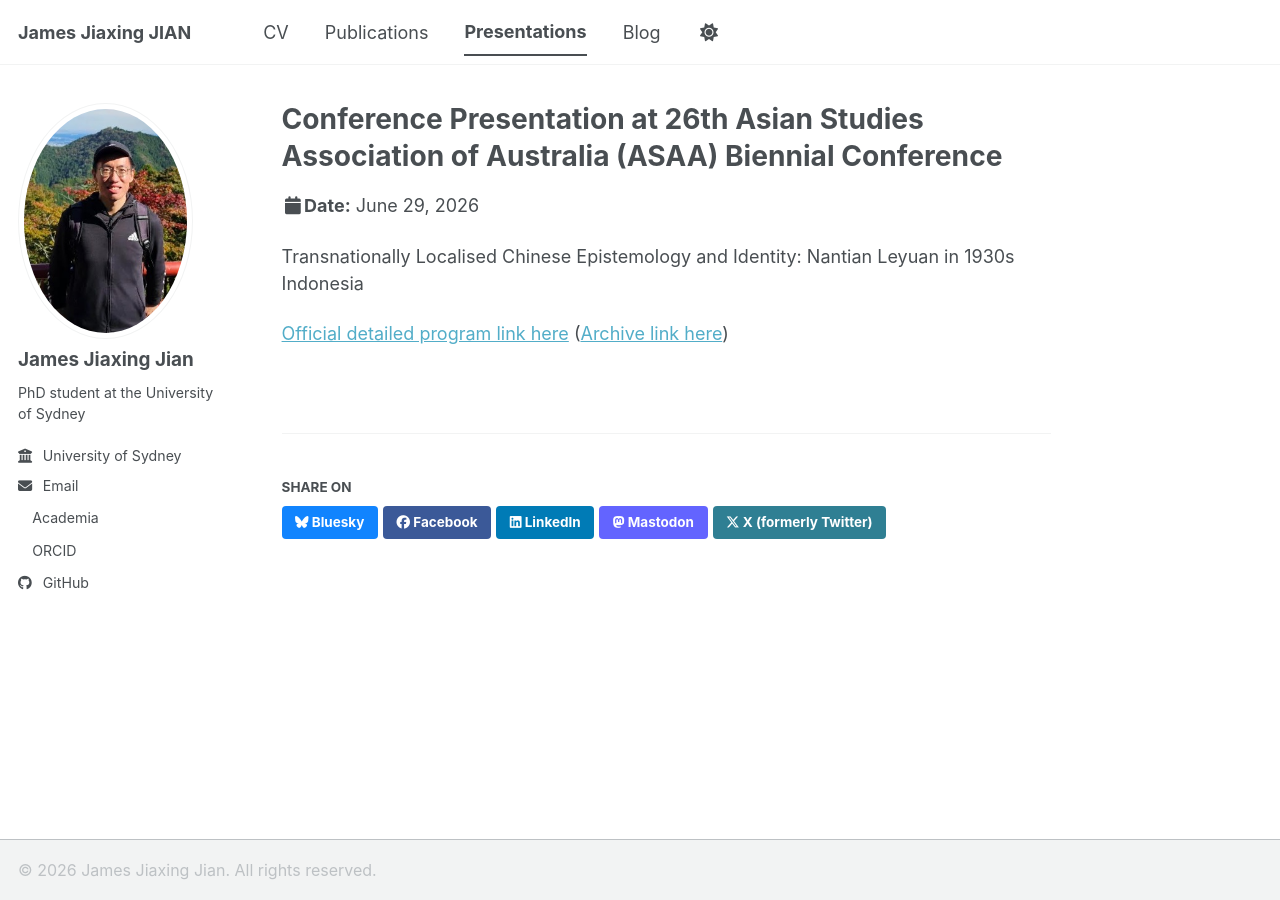
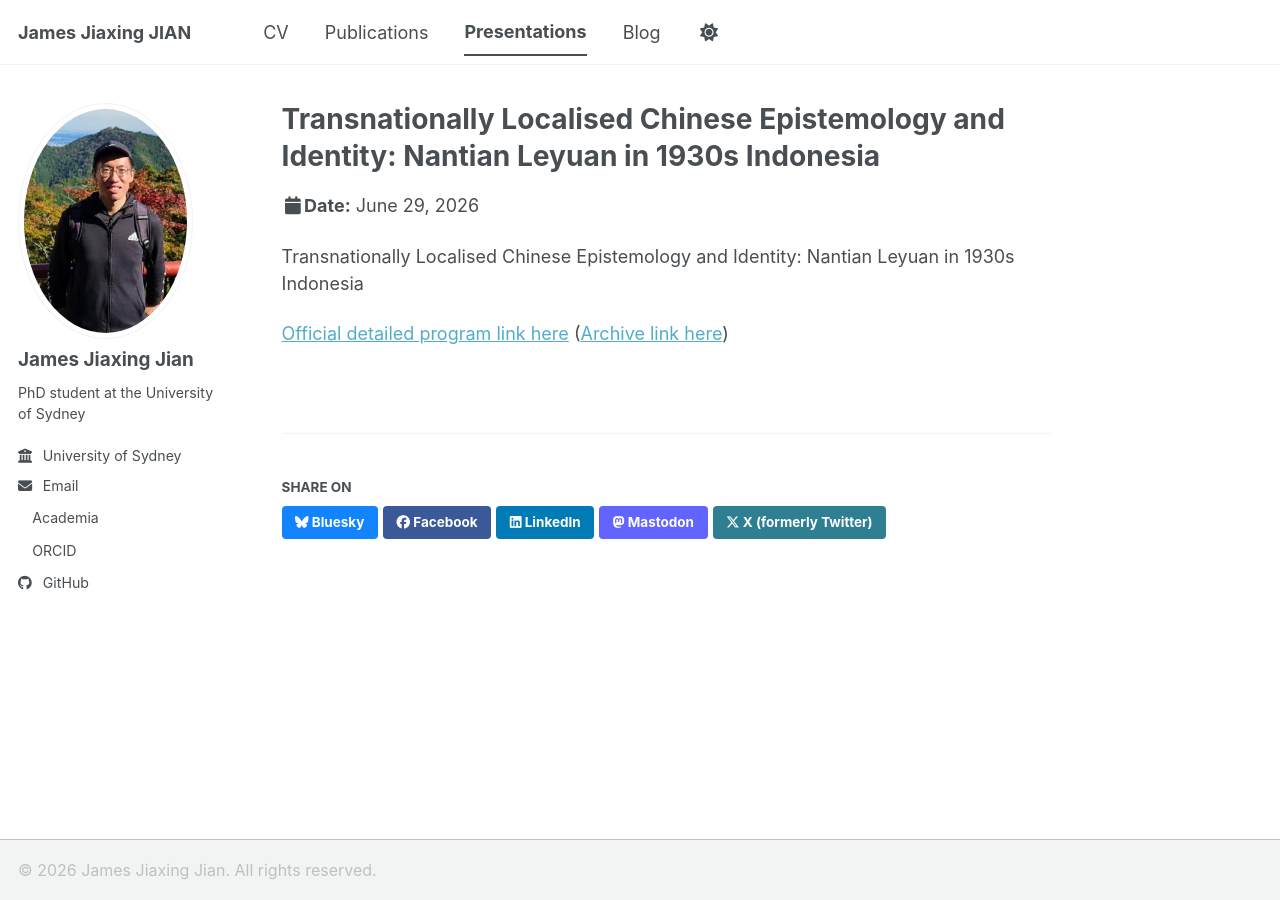
Before and after one commit to jamesjiaxingjian/jamesjiaxingjian.github.io, a Jekyll site: the page built from _talks/29-June-2026-ASAA.md, in a window 1280 px wide. Built offline with Jekyll 4.4.1, drawn with Linux system fonts in a browser that asks for light colours; a style sheet for code colours, icons or effects is not loaded.

Commit message:
Update 29-June-2026-ASAA.md

```diff
--- a/_talks/29-June-2026-ASAA.md
+++ b/_talks/29-June-2026-ASAA.md
@@ -1,9 +1,9 @@
 ---
-title: "Conference Presentation at 26th Asian Studies Association of Australia (ASAA) Biennial Conference"
+title: "Transnationally Localised Chinese Epistemology and Identity: Nantian Leyuan in 1930s Indonesia"
 collection: talks
 type: "Conference Presentation"
 permalink: /talks/2026-June-29-ASAA
-venue: "Deakin University"
+venue: "26th Asian Studies Association of Australia (ASAA) Biennial Conference at Deakin University"
 date: 29-June-2026
 location: "Online"
 ---
```
